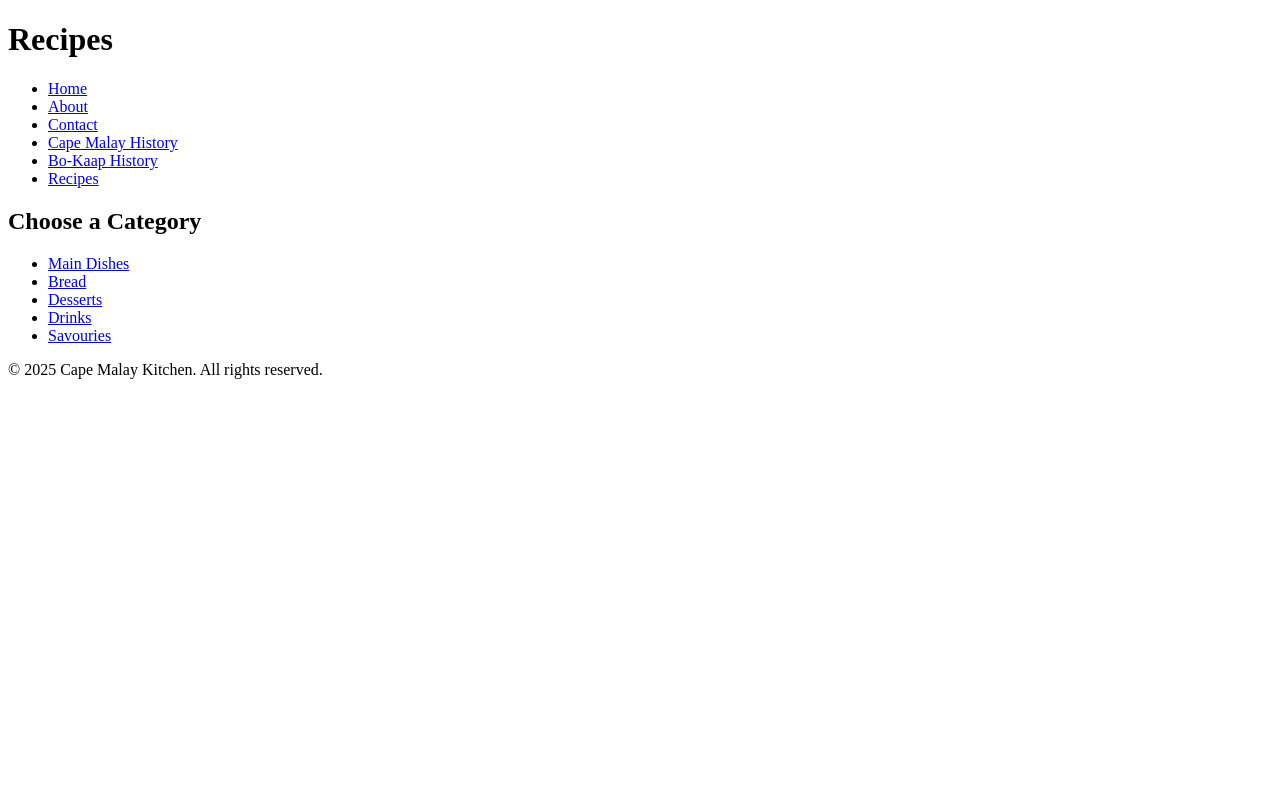
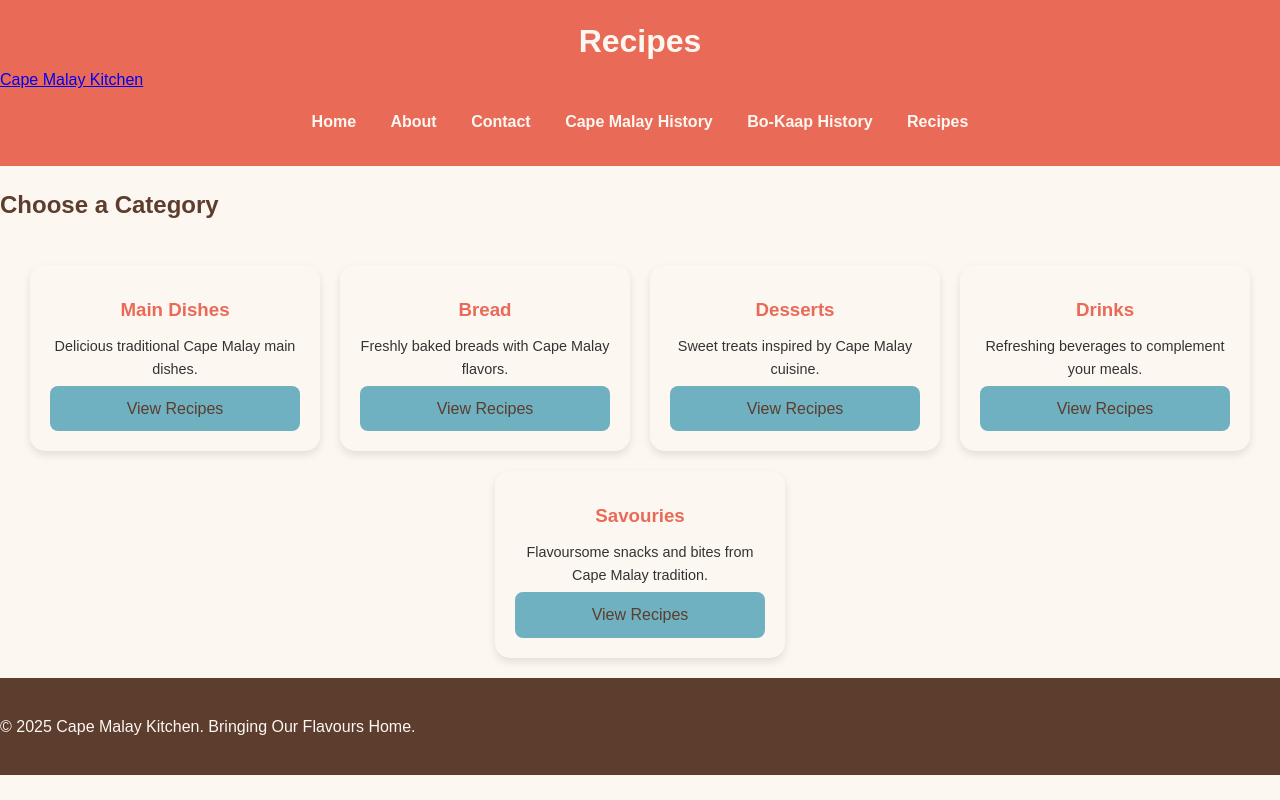
Before and after one commit to Iman-adams/poe-part1, a plain HTML site: page Web POE/recipes.html in a window 1280 px wide. Drawn offline with Linux system fonts and the light colour scheme.

Commit message:
Update recipes.html

```diff
--- a/Web POE/recipes.html
+++ b/Web POE/recipes.html
@@ -3,12 +3,15 @@
 <head>
   <meta charset="UTF-8">
   <title>Recipes - Cape Malay Kitchen</title>
+  <link rel="stylesheet" href="style.css">
 </head>
 <body>
-  <header>
+  <header class="site-header">
     <h1>Recipes</h1>
-    <nav>
-      <ul>
+    <div class="container">
+      <nav class="main-nav">
+        <a href="#" class="logo">Cape Malay Kitchen</a>
+        <ul class="nav-links">
           <li><a href="index.html">Home</a></li>
           <li><a href="about.html">About</a></li>
           <li><a href="contact.html">Contact</a></li>
@@ -17,23 +20,53 @@
           <li><a href="recipes.html">Recipes</a></li>
         </ul>
       </nav>
+    </div>
   </header>
 
   <main>
-    <section>
+    <section class="recipe-categories">
       <h2>Choose a Category</h2>
-      <ul>
-        <li><a href="main.html">Main Dishes</a></li>
-        <li><a href="bread.html">Bread</a></li>
-        <li><a href="desserts.html">Desserts</a></li>
-        <li><a href="drinks.html">Drinks</a></li>
-        <li><a href="savouries.html">Savouries</a></li>
-      </ul>
+      <div class="cards-container">
+        <div class="recipe-card">
+          <h3>Main Dishes</h3>
+          <p>Delicious traditional Cape Malay main dishes.</p>
+          <a href="main.html" class="card-btn">View Recipes</a>
+        </div>
+
+        <div class="recipe-card">
+          <h3>Bread</h3>
+          <p>Freshly baked breads with Cape Malay flavors.</p>
+          <a href="bread.html" class="card-btn">View Recipes</a>
+        </div>
+
+        <div class="recipe-card">
+          <h3>Desserts</h3>
+          <p>Sweet treats inspired by Cape Malay cuisine.</p>
+          <a href="desserts.html" class="card-btn">View Recipes</a>
+        </div>
+
+        <div class="recipe-card">
+          <h3>Drinks</h3>
+          <p>Refreshing beverages to complement your meals.</p>
+          <a href="drinks.html" class="card-btn">View Recipes</a>
+        </div>
+
+        <div class="recipe-card">
+          <h3>Savouries</h3>
+          <p>Flavoursome snacks and bites from Cape Malay tradition.</p>
+          <a href="savouries.html" class="card-btn">View Recipes</a>
+        </div>
+      </div>
     </section>
   </main>
 
-  <footer>
-    <p>&copy; 2025 Cape Malay Kitchen. All rights reserved.</p>
+  <footer class="site-footer">
+    <div class="container">
+      <!-- Footer Bottom / Copyright -->
+      <div class="footer-bottom">
+        <p>&copy; 2025 Cape Malay Kitchen. Bringing Our Flavours Home.</p>
+      </div>
+    </div>
   </footer>
 </body>
 </html>
```
Lines whose indentation alone changed are shown as unchanged.
